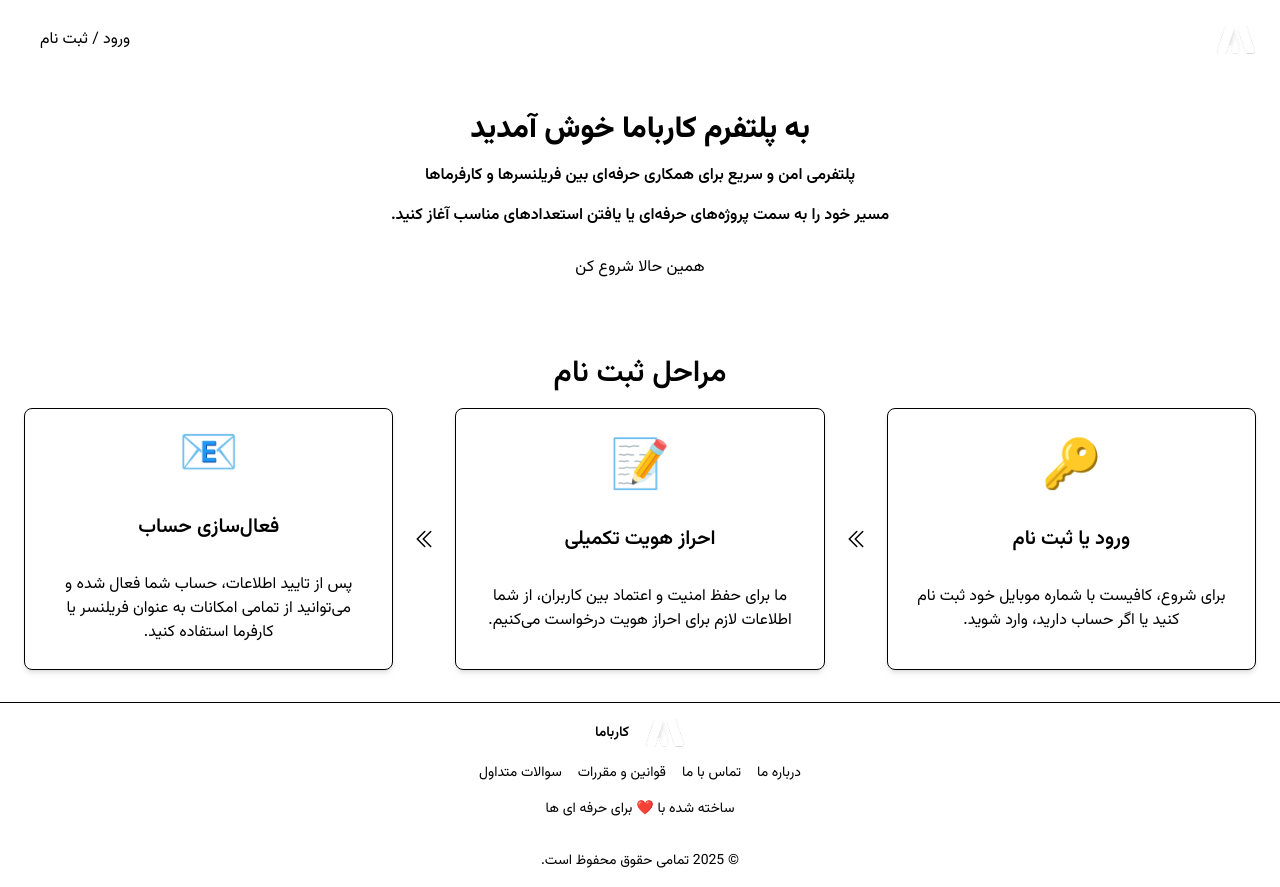
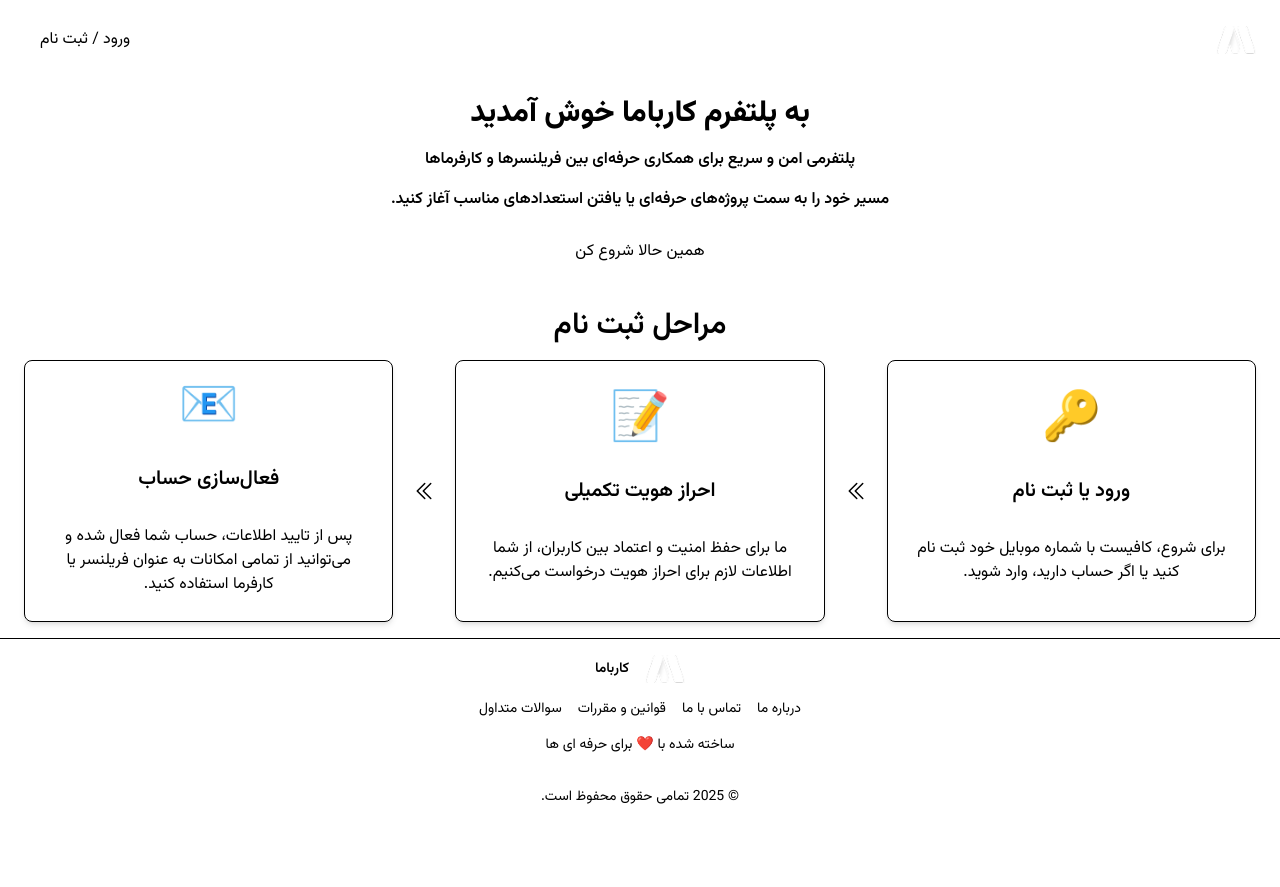
Before and after one commit to arminahari-dev/karbama_front, a Next.js app: page / in a window 1280 px wide. After the commit the page ends 823 px from the top, so only its background shows below. Built offline with nearby package versions, Linux system fonts and the light colour scheme.

Commit message:
fix: fix padding of cards

```diff
--- a/src/app/admin/dashboard/page.tsx
+++ b/src/app/admin/dashboard/page.tsx
@@ -37,7 +37,7 @@ const AdminDashboard: React.FC = () => {
         </p>
       </div>
       <div className="gap-4 grid !grid-cols-2 max-tablet:!grid-cols-1">
-        <div className="flex flex-row justify-between items-center bg-foreground !p-8 border border-border rounded-lg text-text">
+        <div className="flex flex-row justify-between items-center bg-foreground !px-6 !py-4 border border-border rounded-lg text-text">
           <div className="flex flex-col items-center gap-2 text-2xl">
             <span>کاربرها</span>
             {isLoadingUsers ? (
@@ -50,7 +50,7 @@ const AdminDashboard: React.FC = () => {
             <UsersIcon className="size-18" />
           </div>
         </div>
-        <div className="flex flex-row justify-between items-center bg-foreground !p-8 border border-border rounded-lg text-text">
+        <div className="flex flex-row justify-between items-center bg-foreground !px-6 !py-4 border border-border rounded-lg text-text">
           <div className="flex flex-col items-center gap-2 text-2xl">
             <span>کاربرهای تایید شده</span>
             {isLoadingUsers ? (
--- a/src/app/freelancer/dashboard/page.tsx
+++ b/src/app/freelancer/dashboard/page.tsx
@@ -36,7 +36,7 @@ const FreelancerDashboard: React.FC = () => {
         </p>
       </div>
       <div className="gap-4 grid !grid-cols-2 max-tablet:!grid-cols-1">
-        <div className="flex flex-row justify-between items-center bg-foreground !p-8 rounded-lg text-text">
+        <div className="flex flex-row justify-between items-center bg-foreground !px-6 !py-4 rounded-lg text-text">
           <div className="flex flex-col items-center gap-2 text-2xl">
             <span>درخواست ها</span>
             {isLoadingPropsals ? (
@@ -51,7 +51,7 @@ const FreelancerDashboard: React.FC = () => {
             <SquaresPlusIcon className="size-18" />
           </div>
         </div>
-        <div className="flex flex-row justify-between items-center bg-foreground !p-8 rounded-lg text-text">
+        <div className="flex flex-row justify-between items-center bg-foreground !px-6 !py-4 rounded-lg text-text">
           <div className="flex flex-col items-center gap-2 text-2xl">
             <span>درخواست های تایید شده</span>
             {isLoadingPropsals ? (
--- a/src/app/owner/dashboard/page.tsx
+++ b/src/app/owner/dashboard/page.tsx
@@ -32,7 +32,7 @@ const OwnerDashboard: React.FC = () => {
         </p>
       </div>
       <div className="gap-4 grid !grid-cols-2 max-tablet:!grid-cols-1">
-        <div className="flex flex-row justify-between items-center bg-foreground !p-8 border border-border rounded-lg text-text">
+        <div className="flex flex-row justify-between items-center bg-foreground !px-6 !py-4 border border-border rounded-lg text-text">
           <div className="flex flex-col items-center gap-2 text-2xl">
             <span>پروژه ها</span>
             {isLoadingProjects ? (
@@ -47,7 +47,7 @@ const OwnerDashboard: React.FC = () => {
             <SquaresPlusIcon className="size-18" />
           </div>
         </div>
-        <div className="flex flex-row justify-between items-center bg-foreground !p-8 border border-border rounded-lg text-text">
+        <div className="flex flex-row justify-between items-center bg-foreground !px-6 !py-4 border border-border rounded-lg text-text">
           <div className="flex flex-col items-center gap-2 text-2xl">
             <span>درخواست ها</span>
             {isLoadingProjects ? (
--- a/src/app/page.tsx
+++ b/src/app/page.tsx
@@ -20,7 +20,7 @@ export default function Home() {
         <button onClick={() => router.push("/auth")}>ورود / ثبت نام</button>
       </nav>
 
-      <section className="flex flex-col justify-center items-center gap-4 !px-6 !py-8 text-center">
+      <section className="flex flex-col justify-center items-center gap-4 !px-6 !py-4 text-center">
         <h1 className="font-extrabold text-primary text-3xl">
           به پلتفرم کارباما خوش آمدید
         </h1>
@@ -34,7 +34,7 @@ export default function Home() {
         <button onClick={() => router.push("/auth")}>همین حالا شروع کن</button>
       </section>
 
-      <section className="flex flex-col gap-4 bg-foreground !px-6 !py-8">
+      <section className="flex flex-col gap-4 bg-foreground !px-6 !py-4">
         <h2 className="font-semibold text-text text-3xl text-center">
           مراحل ثبت‌ نام
         </h2>
@@ -78,7 +78,7 @@ export default function Home() {
         </div>
       </section>
 
-      <footer className="bg-foreground !py-4 border-t border-border text-secondary text-sm text-center">
+      <footer className="bg-foreground !px-6 !py-4 border-t border-border text-secondary text-sm text-center">
         <div className="flex flex-col justify-between items-center gap-4">
           <div className="flex justify-center items-center gap-4">
             <Image alt="logo" src={LOGO} width={40} height={40} />
--- a/src/components/profile/Profile.tsx
+++ b/src/components/profile/Profile.tsx
@@ -77,7 +77,7 @@ const Profile: React.FC = () => {
 
   return (
     <>
-      <div className="flex flex-col gap-6 px-6 py-8 whitespace-nowrap">
+      <div className="flex flex-col gap-6 whitespace-nowrap">
         <h1 className="mb-6 font-bold text-text text-2xl">پروفایل کاربری</h1>
         <div className="gap-6 grid grid-cols-[2fr_1fr] max-tablet:grid-cols-none max-tablet:grid-rows-[2fr_1fr] max-tablet:h-full overflow-auto">
           <div className="flex flex-col items-start gap-4 order-1 max-tablet:order-2 !p-6 border border-border rounded-lg text-text">
```
